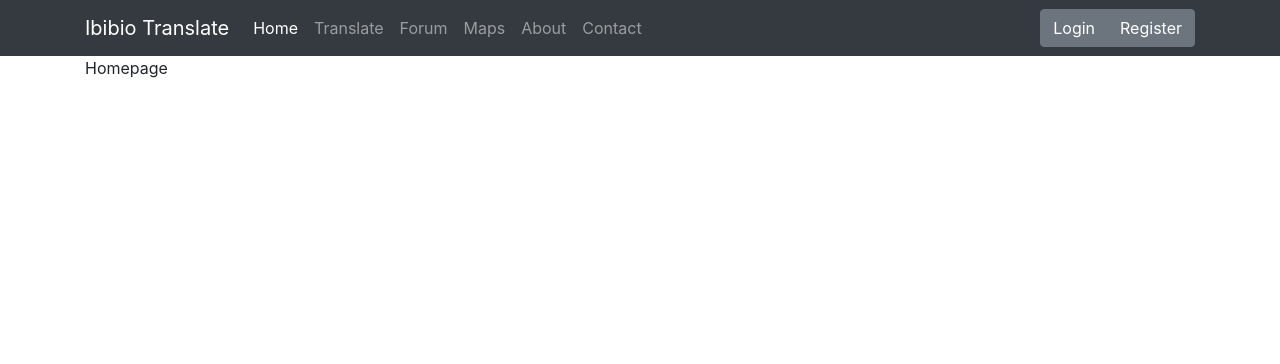
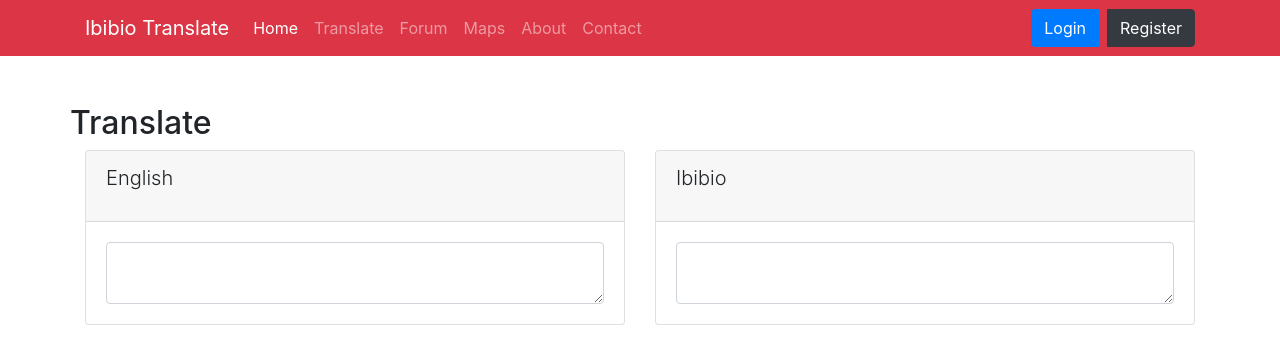
Before and after one commit to francisudeji/ibibiohub, a React (Create React App) app: page / in a window 1280 px wide. Shown: the top 364 px of the page. Built offline with nearby package versions, Linux system fonts and the light colour scheme.

Commit message:
React context API and homepage design

```diff
--- a/src/App.js
+++ b/src/App.js
@@ -2,20 +2,23 @@ import React, { Component } from 'react';
 import { BrowserRouter as Router, Route, Switch } from 'react-router-dom';
 import Navbar from './components/layout/Navbar';
 import Homepage from './components/pages/Homepage';
+import { Provider } from './context/Context'
 
 class App extends Component {
   render() {
     return (
-      <Router>
-        <React.Fragment>
-          <Navbar />
-          <Switch>
+      <Provider>
+        <Router>
+          <React.Fragment>
+            <Navbar />
             <div className="container">
-              <Route exact path="/" component={Homepage} />
+              <Switch>
+                <Route path="/" component={Homepage} />
+              </Switch>
             </div>
-          </Switch>
-        </React.Fragment>
-      </Router>
+          </React.Fragment>
+        </Router>
+      </Provider>
     );
   }
 }
--- /dev/null
+++ b/src/components/Translate/Translate.js
@@ -0,0 +1,64 @@
+import React, { Component } from "react";
+import { Consumer } from "../../context/Context";
+
+class Translate extends Component {
+  state = {
+    translateEndpoint:
+      "https://glosbe.com/gapi/translate?from=pol&dest=eng&format=json&phrase=witaj&pretty=true",
+    english: "",
+    ibibio: ""
+  };
+
+  onInputChanged = e => {
+    this.setState({
+      [e.target.name]: e.target.value,
+    });
+
+
+  };
+
+  render() {
+    const { english, ibibio } = this.state;
+    return (
+      <div className="translate">
+        <div className="row">
+          <h2>Translate</h2>
+        </div>
+        <div className="row">
+          <div className="col-xs-12 col-sm-12 col-md-6 col-lg-6">
+            <div className="card">
+              <div className="card-header">
+                <p className="lead">English</p>
+              </div>
+              <div className="card-body">
+                <textarea
+                  name="english"
+                  className="form-control"
+                  value={english}
+                  onChange={(e) => this.onInputChanged(e)}
+                />
+              </div>
+            </div>
+          </div>
+          <div className="col-xs-12 col-sm-12 col-md-6 col-lg-6">
+            <div className="card">
+              <div className="card-header">
+                <p className="lead">Ibibio</p>
+              </div>
+              <div className="card-body">
+                <textarea
+                  name="ibibio"
+                  className="form-control"
+                  value={ibibio}
+                  onChange={(e) => this.onInputChanged(e)}
+                />
+              </div>
+            </div>
+          </div>
+        </div>
+      </div>
+    );
+  }
+}
+
+export default Translate;
--- a/src/components/layout/Navbar.js
+++ b/src/components/layout/Navbar.js
@@ -2,7 +2,7 @@ import React from "react";
 import { Link } from "react-router-dom";
 
 const Navbar = () => (
-  <nav className="navbar navbar-expand-lg navbar-dark bg-dark">
+  <nav className="navbar navbar-expand-lg navbar-dark bg-danger mb-5">
     <div className="container">
       <Link className="navbar-brand" to="/">
         Ibibio Translate
@@ -57,10 +57,10 @@ const Navbar = () => (
           role="group"
           aria-label="Authentication"
         >
-          <Link exact to="/auth/login" className="btn btn-secondary">
+          <Link to="/auth/login" className="btn btn-primary">
             Login
           </Link>
-          <Link exact to="/auth/register" className="btn btn-secondary">
+          <Link to="/auth/register" className="btn btn-dark ml-2">
             Register
           </Link>
         </div>
--- a/src/components/pages/Homepage.js
+++ b/src/components/pages/Homepage.js
@@ -1,10 +1,10 @@
 import React, { Component } from 'react';
-
+import Translate from '../Translate/Translate'
 class Homepage extends Component {
   render() {
     return (
       <div>
-        Homepage
+        <Translate />
       </div>
     );
   }
--- /dev/null
+++ b/src/context/Context.js
@@ -0,0 +1,22 @@
+import React, { Component } from 'react';
+
+const Context = React.createContext()
+
+export class Provider extends Component {
+
+  state = {
+    dictionary: {},
+    heading: 'Translate'
+  }
+
+  render() {
+    return (
+      <Context.Provider value={this.state}>
+        {this.props.children}
+      </Context.Provider>
+    );
+  }
+
+}
+
+export const Consumer = Context.Consumer
```
